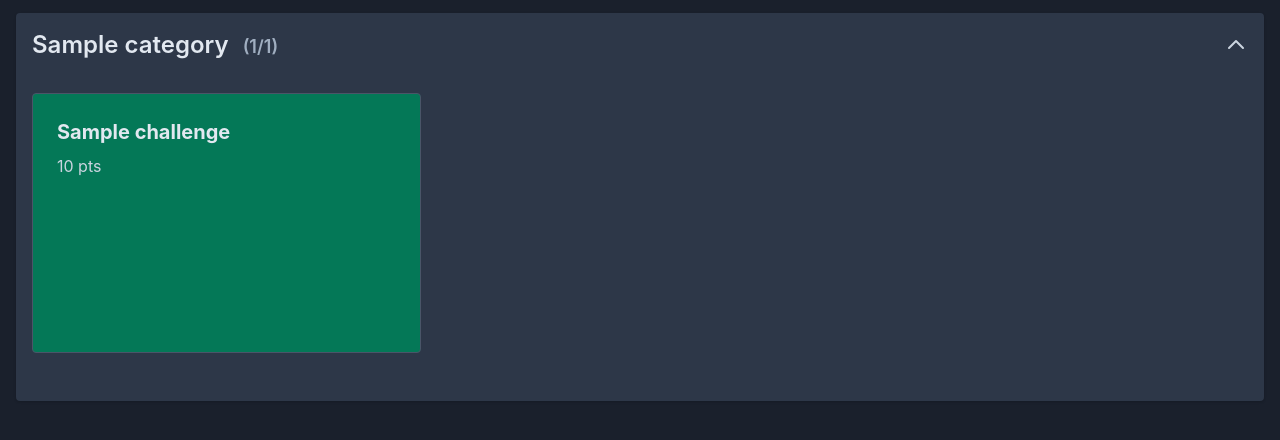
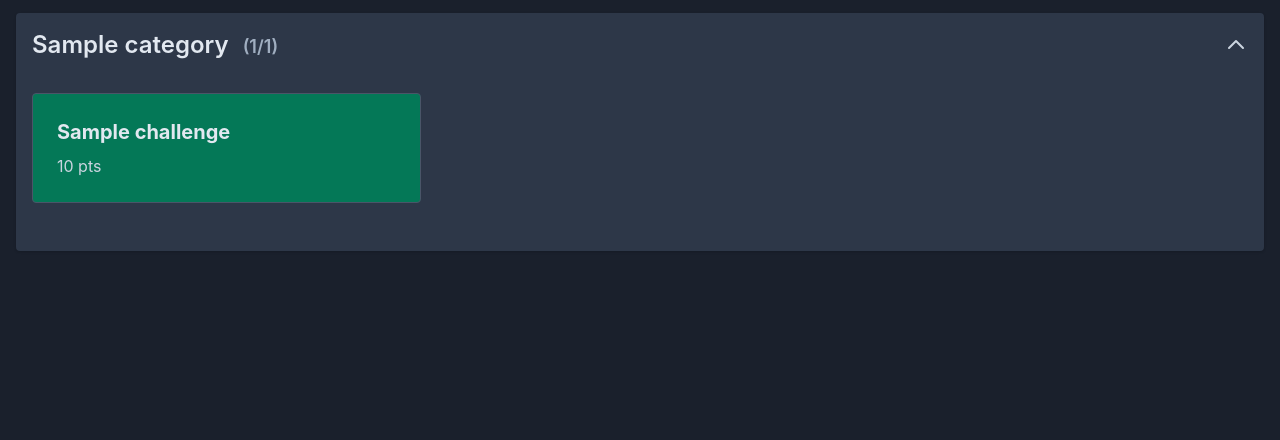
Before and after one commit to MicahWade/WindFlag, a Flask app: page /challenges in a window 1280 px wide. Shown: the part 171-611 px from the top of the page. Run offline with Flask 3, Linux system fonts and the light colour scheme; a user stored in the database is signed in; tables that the repository leaves empty hold one stand-in row (values such as "Sample post"); some libraries are stand-ins or nearby versions; some web fonts are replaced.

Commit message:
Revert "feat: Set 3:2 aspect ratio for challenge cards"
This reverts commit 23d069ed4726f3b1069228d0099e2a7198840214.

```diff
--- a/static/css/main.css
+++ b/static/css/main.css
@@ -150,7 +150,3 @@
 
 .word-break-all { word-break: break-all; }
 .theme-table-end-padding { width: 1rem; }
-
-.challenge-card {
-    aspect-ratio: 3 / 2;
-}
```
